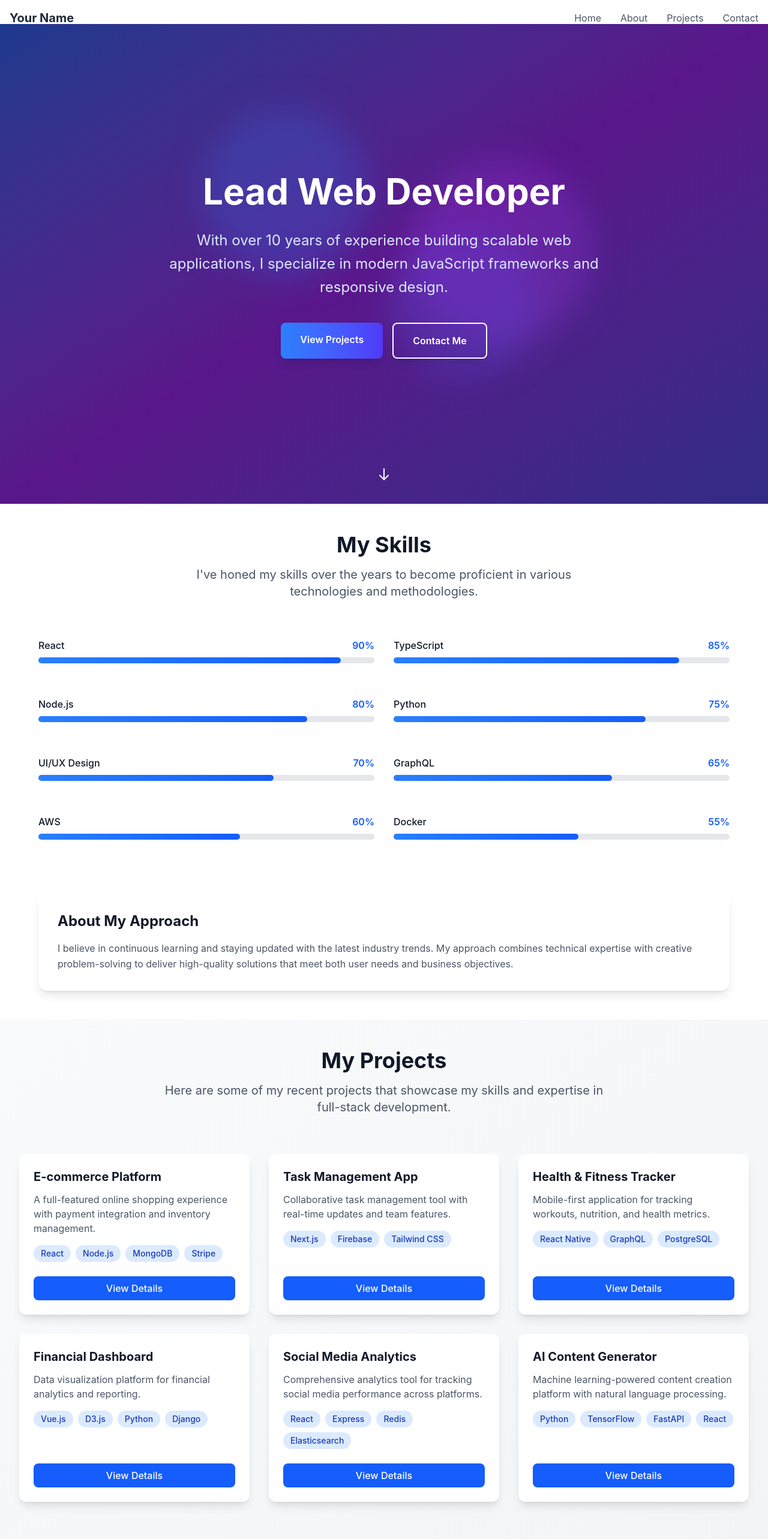
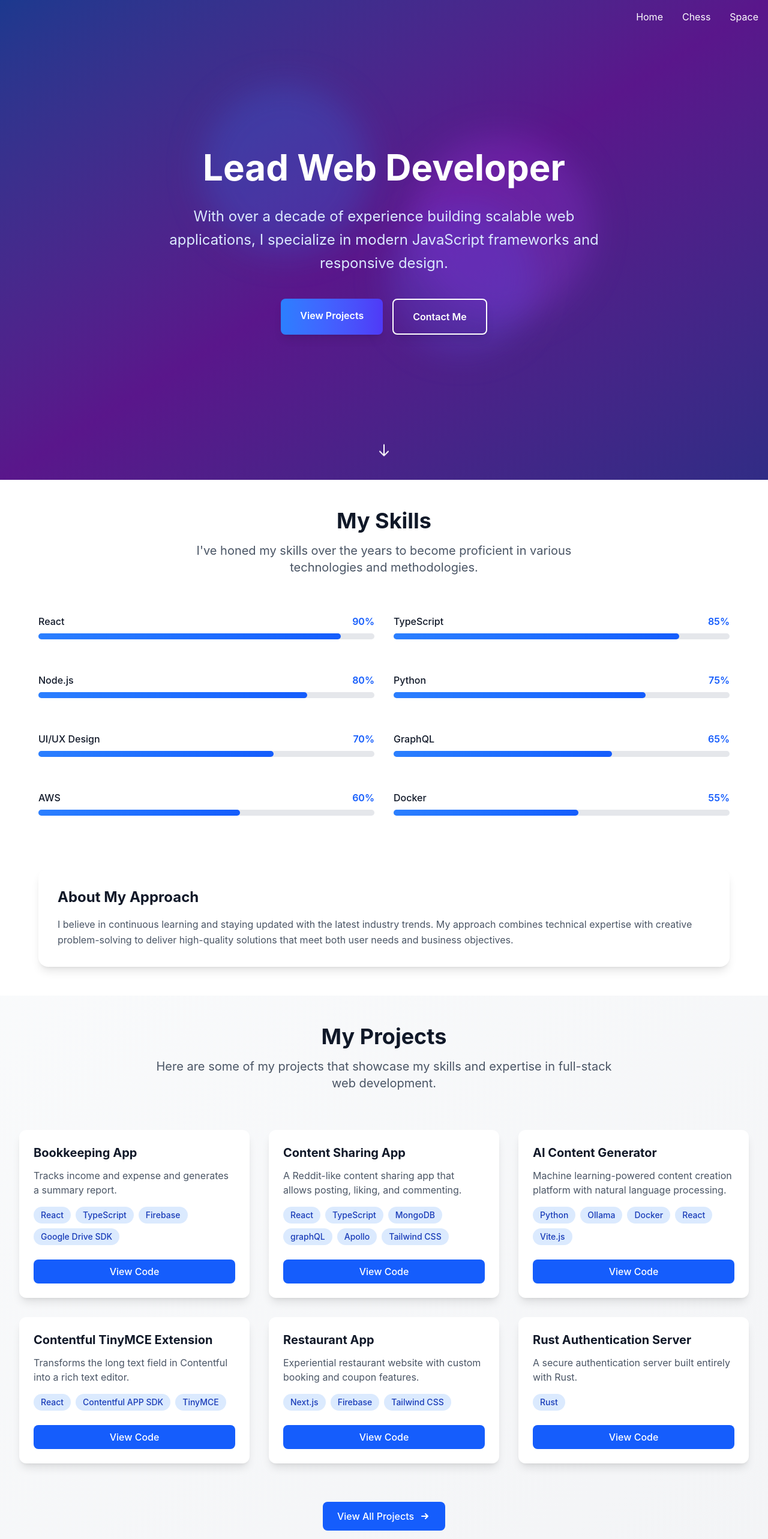
Before and after one commit to AbuFrank/personal-website, a Next.js app: page / in a window 1280 px wide. Shown: the top 2566 px of the page at 60% size. Built offline with nearby package versions, Linux system fonts and the light colour scheme.

Commit message:
Add actual projects and fix header styles for home page

```diff
--- a/app/api/chess-stats.ts
+++ /dev/null
@@ -1,23 +0,0 @@
-import { ChessStats } from '@/types/chess';
-import { NextApiRequest, NextApiResponse } from 'next';
-
-export default async function handler(
-  req: NextApiRequest,
-  res: NextApiResponse<ChessStats | { error: string }>
-) {
-  try {
-    const username = 'example';
-    const response = await fetch(`https://api.chess.com/pub/player/${username}/stats`);
-
-    if (!response.ok) {
-      throw new Error(`HTTP error! status: ${response.status}`);
-    }
-
-    const data: ChessStats = await response.json();
-
-    res.status(200).json(data);
-  } catch (error) {
-    console.error('Error fetching chess stats:', error);
-    res.status(500).json({ error: 'Failed to fetch chess statistics' });
-  }
-}
--- a/app/chess-stats/data.ts
+++ /dev/null
@@ -1,5 +0,0 @@
-export async function fetchChessStats(userName: string) {
-  // Replace with your actual API endpoint
-  const response = await fetch(`https://api.chess.com/pub/player/${userName}/stats`);
-  return response.json();
-}
--- /dev/null
+++ b/app/components/Footer.tsx
@@ -0,0 +1,11 @@
+const siteName = process.env.NEXT_PUBLIC_SITE_NAME
+
+const Footer = () => {
+  return (
+    <div className="my-12 text-center text-gray-600">
+      <p>© {new Date().getFullYear()} {siteName}. All rights reserved.</p>
+    </div>
+  )
+}
+
+export default Footer
--- a/app/components/Header.tsx
+++ b/app/components/Header.tsx
@@ -2,14 +2,20 @@
 import Link from 'next/link';
 import { useState, useEffect } from 'react';
 import { motion } from 'framer-motion';
-import { useRouter } from 'next/router';
+import { usePathname } from 'next/navigation';
+
+const siteName = process.env.NEXT_PUBLIC_SITE_NAME
+
+const navLinks = [
+  { title: 'Home', slug: '' },
+  { title: 'Chess', slug: 'chess' },
+  { title: 'Space', slug: 'space' }
+]
 
 const Header = () => {
   const [isMenuOpen, setIsMenuOpen] = useState(false);
   const [scrolled, setScrolled] = useState(false);
-
-  const { route } = useRouter()
-  console.log('route ===> ', route)
+  const pathname = usePathname();
 
   useEffect(() => {
     const handleScroll = () => {
@@ -18,6 +24,9 @@ const Header = () => {
     window.addEventListener('scroll', handleScroll);
     return () => window.removeEventListener('scroll', handleScroll);
   }, []);
+
+  const isModified = pathname === '/' && !scrolled;
+
 
   return (
     <header
@@ -28,27 +37,27 @@ const Header = () => {
         <motion.div
           initial={{ opacity: 0 }}
           animate={{ opacity: 1 }}
-          className="text-xl font-bold text-gray-800"
+          className={`text-xl font-bold ${isModified ? 'text-white' : 'text-gray-800'}`}
         >
-          <Link href="/">Your Name</Link>
+          <Link href="/">{siteName}</Link>
         </motion.div>
 
         {/* Desktop Navigation */}
         <nav className="hidden md:flex space-x-8">
-          {['Home', 'About', 'Projects', 'Contact'].map((item) => (
+          {navLinks.map((item) => (
             <Link
-              key={item}
-              href={`/${item.toLowerCase()}`}
-              className="text-gray-600 hover:text-blue-600 transition-colors"
+              key={item.title.toLowerCase()}
+              href={`/${item.slug}`}
+              className={`${isModified ? 'text-white' : 'text-gray-600'} hover:text-blue-600 transition-colors`}
             >
-              {item}
+              {item.title}
             </Link>
           ))}
         </nav>
 
         {/* Mobile Menu Button */}
         <button
-          className="md:hidden text-gray-600 focus:outline-none"
+          className={`md:hidden ${isModified ? 'text-white' : 'text-gray-600'} focus:outline-none`}
           onClick={() => setIsMenuOpen(!isMenuOpen)}
         >
           <svg className="w-6 h-6" fill="none" stroke="currentColor" viewBox="0 0 24 24">
@@ -66,17 +75,17 @@ const Header = () => {
         <motion.div
           initial={{ opacity: 0, height: 0 }}
           animate={{ opacity: 1, height: 'auto' }}
-          className="md:hidden bg-white border-t"
+          className={`md:hidden ${isModified ? 'bg-transparent' : 'bg-white'} mt-4`}
         >
           <div className="container mx-auto px-4 py-3 flex flex-col space-y-3">
-            {['Home', 'About', 'Projects', 'Contact'].map((item) => (
+            {navLinks.map((item) => (
               <Link
-                key={item}
-                href={`/${item.toLowerCase()}`}
-                className="text-gray-600 hover:text-blue-600 py-2 transition-colors"
+                key={item.title.toLowerCase()}
+                href={`/${item.slug}`}
+                className={`${isModified ? 'text-white' : 'text-gray-600'} hover:text-blue-600 py-2 transition-colors`}
                 onClick={() => setIsMenuOpen(false)}
               >
-                {item}
+                {item.title}
               </Link>
             ))}
           </div>
--- a/app/components/Hero/index.tsx
+++ b/app/components/Hero/index.tsx
@@ -24,7 +24,7 @@ export default function Hero() {
             Lead Web Developer
           </h1>
           <p className="text-xl md:text-2xl text-blue-100 mb-10 max-w-3xl mx-auto leading-relaxed">
-            With over 10 years of experience building scalable web applications,
+            With over a decade of experience building scalable web applications,
             I specialize in modern JavaScript frameworks and responsive design.
           </p>
           <div className="flex flex-col sm:flex-row gap-4 justify-center">
--- a/app/components/Projects/index.tsx
+++ b/app/components/Projects/index.tsx
@@ -4,44 +4,50 @@ import ProjectCard from '@/app/components/Projects/project-card';
 import { useState, useEffect } from 'react';
 
 export default function ProjectsPage() {
-  const [projects, setProjects] = useState([
+  const projects = [
     {
       id: 1,
-      title: 'E-commerce Platform',
-      description: 'A full-featured online shopping experience with payment integration and inventory management.',
-      technologies: ['React', 'Node.js', 'MongoDB', 'Stripe']
+      title: 'Bookkeeping App',
+      description: 'Tracks income and expense and generates a summary report.',
+      technologies: ['React', 'TypeScript', 'Firebase', 'Google Drive SDK'],
+      slug: 'bookr',
     },
     {
       id: 2,
-      title: 'Task Management App',
-      description: 'Collaborative task management tool with real-time updates and team features.',
-      technologies: ['Next.js', 'Firebase', 'Tailwind CSS']
+      title: 'Content Sharing App',
+      slug: 'TMERNG-redditish-server',
+      description: 'A Reddit-like content sharing app that allows posting, liking, and commenting.',
+      technologies: ['React', 'TypeScript', 'MongoDB', 'graphQL', 'Apollo', 'Tailwind CSS']
     },
     {
       id: 3,
-      title: 'Health & Fitness Tracker',
-      description: 'Mobile-first application for tracking workouts, nutrition, and health metrics.',
-      technologies: ['React Native', 'GraphQL', 'PostgreSQL']
+      title: 'AI Content Generator',
+      slug: 'ai-assistant',
+      description: 'Machine learning-powered content creation platform with natural language processing.',
+      technologies: ['Python', 'Ollama', 'Docker', 'React', 'Vite.js']
     },
     {
       id: 4,
-      title: 'Financial Dashboard',
-      description: 'Data visualization platform for financial analytics and reporting.',
-      technologies: ['Vue.js', 'D3.js', 'Python', 'Django']
+      title: 'Contentful TinyMCE Extension',
+      slug: 'Contentful-tinyMCE',
+      description: 'Transforms the long text field in Contentful into a rich text editor.',
+      technologies: ['React', 'Contentful APP SDK', 'TinyMCE']
     },
     {
       id: 5,
-      title: 'Social Media Analytics',
-      description: 'Comprehensive analytics tool for tracking social media performance across platforms.',
-      technologies: ['React', 'Express', 'Redis', 'Elasticsearch']
+      title: 'Restaurant App',
+      slug: 'tasting-counter-10',
+      description: 'Experiential restaurant website with custom booking and coupon features.',
+      technologies: ['Next.js', 'Firebase', 'Tailwind CSS'],
     },
     {
       id: 6,
-      title: 'AI Content Generator',
-      description: 'Machine learning-powered content creation platform with natural language processing.',
-      technologies: ['Python', 'TensorFlow', 'FastAPI', 'React']
-    }
-  ]);
+      title: 'Rust Authentication Server',
+      slug: 'Rust-Authentication-Server',
+      description: 'A secure authentication server built entirely with Rust.',
+      technologies: ['Rust'],
+    },
+  ];
 
   const [isVisible, setIsVisible] = useState(false);
 
@@ -55,7 +61,7 @@ export default function ProjectsPage() {
         <div className={`text-center mb-16 transition-all duration-700 ${isVisible ? 'opacity-100 translate-y-0' : 'opacity-0 translate-y-10'}`}>
           <h1 className="text-4xl font-bold text-gray-900 mb-4">My Projects</h1>
           <p className="text-xl text-gray-600 max-w-3xl mx-auto">
-            Here are some of my recent projects that showcase my skills and expertise in full-stack development.
+            Here are some of my projects that showcase my skills and expertise in full-stack web development.
           </p>
         </div>
 
--- a/app/components/Projects/project-card.tsx
+++ b/app/components/Projects/project-card.tsx
@@ -3,6 +3,7 @@
 interface Project {
   id: number;
   title: string;
+  slug: string;
   description: string;
   technologies: string[];
 }
@@ -25,9 +26,12 @@ export default function ProjectCard({ project }: { project: Project }) {
         </div>
       </div>
       <div className="px-6 pb-6">
-        <button className="w-full py-2 px-4 bg-blue-600 text-white font-medium rounded-lg hover:bg-blue-700 transition-colors duration-200 focus:outline-none focus:ring-2 focus:ring-blue-500 focus:ring-offset-2">
-          View Details
-        </button>
+        <a href={`https://github.com/AbuFrank/${project.slug}`} target="_blank" rel="noopener noreferrer">
+
+          <button className="w-full py-2 px-4 bg-blue-600 text-white font-medium rounded-lg hover:bg-blue-700 transition-colors duration-200 focus:outline-none focus:ring-2 focus:ring-blue-500 focus:ring-offset-2">
+            View Code
+          </button>
+        </a>
       </div>
     </div>
   );
--- /dev/null
+++ b/app/demo/chess.ts
@@ -0,0 +1,26 @@
+const chessStats = {
+  "chess_rapid": {
+    "last": {
+      "rating": 1653, "date": 1770763303, "rd": 21
+    },
+    "best": {
+      "rating": 1764, "date": 1758886532, "game": "https://www.chess.com/game/live/143584448296"
+    },
+    "record": { "win": 4933, "loss": 4853, "draw": 398 }
+  },
+  "chess_bullet": {
+    "last": { "rating": 1094, "date": 1717308831, "rd": 259 },
+    "record": { "win": 0, "loss": 1, "draw": 0 }
+  },
+  "fide": 0,
+  "tactics": {
+    "highest": { "rating": 1787, "date": 1762567377 },
+    "lowest": { "rating": 1540, "date": 1763687802 }
+  },
+  "puzzle_rush": {
+    "best": {
+      "total_attempts": 20,
+      "score": 18
+    }
+  }
+}
--- a/app/layout.tsx
+++ b/app/layout.tsx
@@ -30,8 +30,7 @@ export default function RootLayout({
         className={`${geistSans.variable} ${geistMono.variable} antialiased`}
       >
         <Header />
-        <div className="py-10">
-
+        <div>
           {children}
         </div>
       </body>
--- a/app/page.tsx
+++ b/app/page.tsx
@@ -2,6 +2,7 @@ import Hero from '@/app/components/Hero';
 import Skills from '@/app/components/Skills';
 import Projects from '@/app/components/Projects';
 import Contact from '@/app/components/Contact';
+import Footer from '@/app/components/Footer';
 
 export default function Home() {
   return (
@@ -10,6 +11,7 @@ export default function Home() {
       <Skills />
       <Projects />
       <Contact />
+      <Footer />
     </main>
   );
 }
```
Also changed, not shown: app/chess/page.tsx (renamed from app/chess-stats/page.tsx, +20 -21 lines), app/components/Contact/index.tsx (+4 -8 lines).
